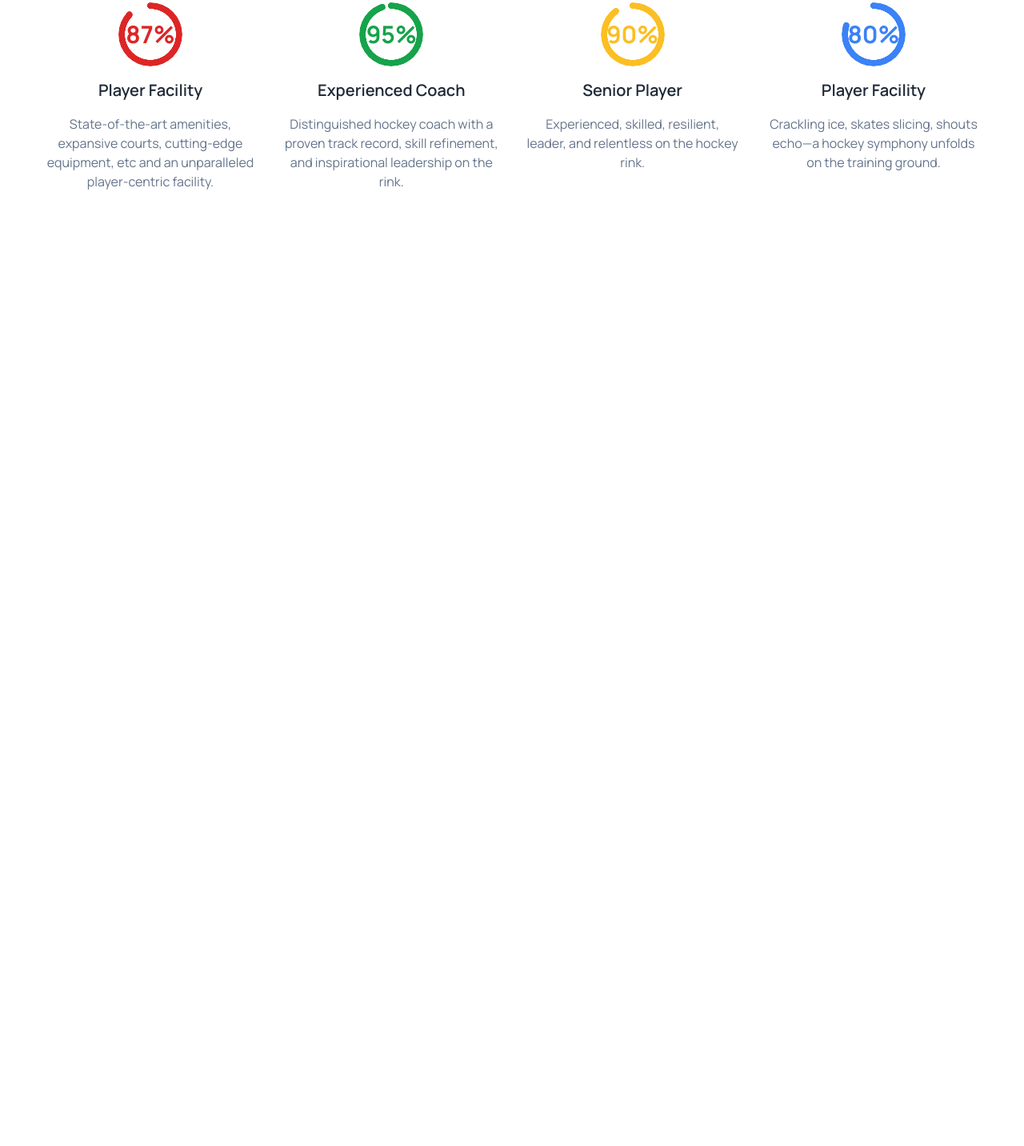
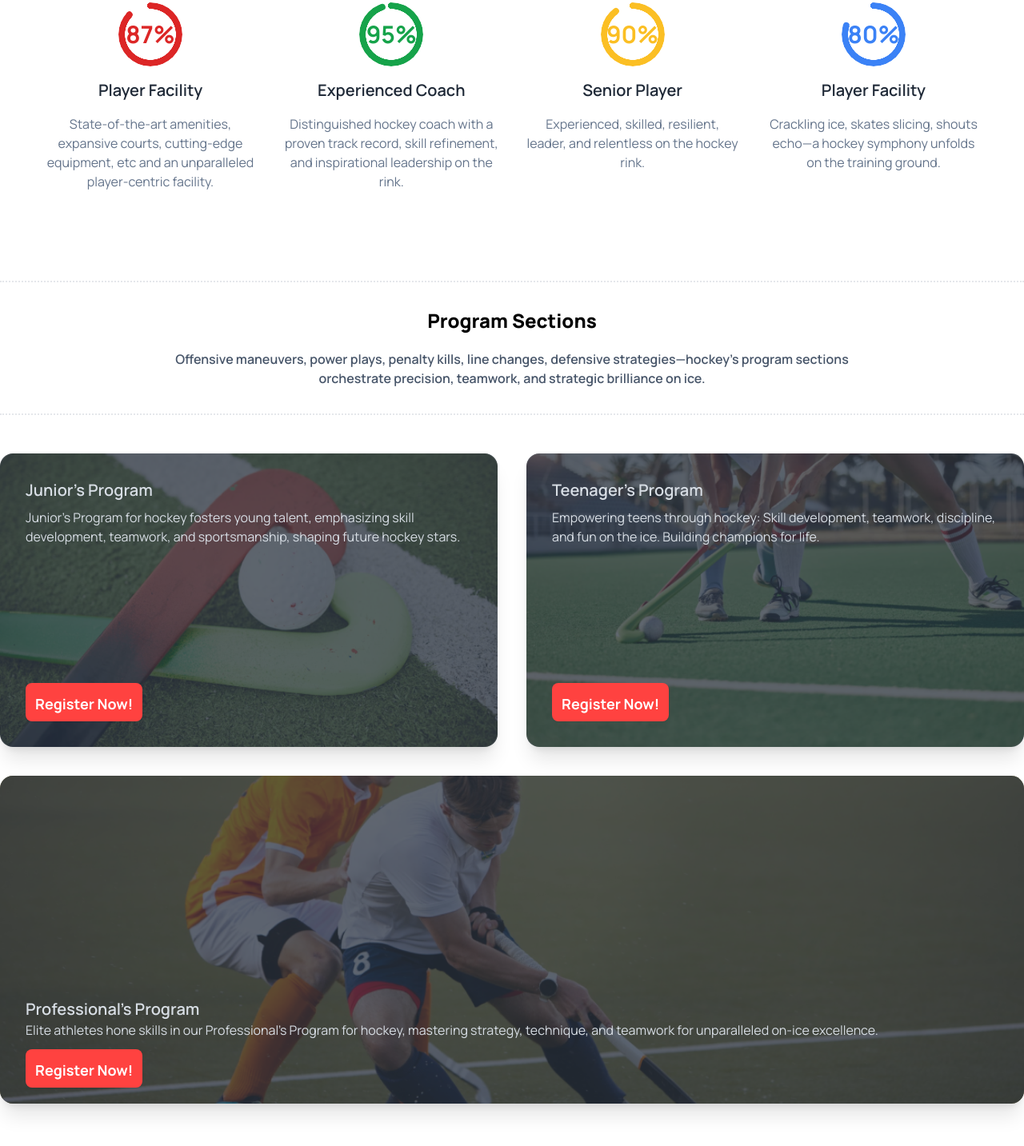
Before and after one commit to Ahmedturaj/B9A3-Hockeys, a plain HTML site: page index.html in a window 1280 px wide. Shown: the part 1001-2434 px from the top of the page at 80% size. Before the commit the page ends 1352 px from the top, so only its background shows below. Drawn offline with nearby package versions, Linux system fonts and the light colour scheme.

Commit message:
added Program Sections

```diff
--- a/index.html
+++ b/index.html
@@ -62,7 +62,7 @@
                 <div class="navbar-end gap-2">
                     <i class="fa-solid fa-magnifying-glass hidden md:block lg:block"></i>
                     <a
-                        class="btn bg-[#ff4240] text-lg p-3 text-center text-white hover:bg-red-500 hover:scale-105 hover:transition-all">Get
+                        class="btn border-0 font-bold bg-[#ff4240] text-lg p-3 text-center text-white hover:bg-red-500 hover:scale-105 hover:transition-all">Get
                         Ticket</a>
                 </div>
             </div>
@@ -121,29 +121,90 @@
             gap-y-4
             lg:gap-8">
                 <div class="text-center">
-                    <div class="radial-progress text-red-600 font-bold text-3xl" style="--value:87;" role="progressbar">87%</div>
+                    <div class="radial-progress text-red-600 font-bold text-3xl" style="--value:87;" role="progressbar">
+                        87%</div>
                     <h3 class="text-xl my-4 font-semibold">Player Facility</h3>
                     <p class="text-base text-slate-500">State-of-the-art amenities, expansive courts, cutting-edge
                         equipment, etc and an unparalleled player-centric facility.</p>
                 </div>
                 <div class="text-center">
-                    <div class="radial-progress text-green-600 font-bold text-3xl" style="--value:95;" role="progressbar">95%</div>
+                    <div class="radial-progress text-green-600 font-bold text-3xl" style="--value:95;"
+                        role="progressbar">95%</div>
                     <h3 class="text-xl my-4 font-semibold">Experienced Coach</h3>
                     <p class="text-base text-slate-500">Distinguished hockey coach with a proven track record, skill
                         refinement, and inspirational leadership on the rink.</p>
                 </div>
                 <div class="text-center">
-                    <div class="radial-progress text-amber-400 font-bold text-3xl" style="--value:90;" role="progressbar">90%</div>
+                    <div class="radial-progress text-amber-400 font-bold text-3xl" style="--value:90;"
+                        role="progressbar">90%</div>
                     <h3 class="text-xl my-4 font-semibold">Senior Player</h3>
                     <p class="text-base text-slate-500">Experienced, skilled, resilient, leader, and relentless on the
                         hockey rink.</p>
                 </div>
                 <div class="text-center">
-                    <div class="radial-progress text-blue-500 font-bold text-3xl" style="--value:80;" role="progressbar">80%</div>
+                    <div class="radial-progress text-blue-500 font-bold text-3xl" style="--value:80;"
+                        role="progressbar">80%</div>
                     <h3 class="text-xl my-4 font-semibold">Player Facility</h3>
                     <p class="text-base text-slate-500">Crackling ice, skates slicing, shouts echo—a hockey symphony
                         unfolds on the training ground.</p>
                 </div>
+            </div>
+        </section>
+
+        <!-- Program Sections -->
+        <section>
+            <div class="text-center border-y-2 border-dotted py-8 lg:px-48">
+                <h3 class="text-2xl font-extrabold text-black mb-5">Program Sections</h3>
+                <p class="text-base text-slate-600 font-semibold">Offensive maneuvers, power plays, penalty kills, line
+                    changes, defensive strategies—hockey's program sections orchestrate precision, teamwork, and
+                    strategic brilliance on ice.</p>
+            </div>
+            <!-- cards -->
+            <div class="grid grid-cols-1 lg:grid-cols-2 gap-9 mt-12">
+
+                <div class="card  shadow-xl image-full">
+                    <figure><img class="w-full" src="./Images/2.png" alt="Hockey sticks" /></figure>
+                    <div class="card-body">
+                        <h2 class="card-title">Junior's Program</h2>
+                        <p>Junior's Program for hockey fosters young talent, emphasizing skill development, teamwork,
+                            and sportsmanship, shaping future hockey stars.</p>
+                        <div class="card-actions justify-start">
+                            <button
+                                class="btn border-0 bg-[#ff4240] text-lg font-bold p-3 text-center text-white hover:bg-red-500 hover:scale-105 hover:transition-all">Register
+                                Now!</button>
+                        </div>
+                    </div>
+                </div>
+                <div class="card bg-base-100 shadow-xl image-full">
+                    <figure><img class="w-full" src="./Images/3.png" alt="Hockey sticks" /></figure>
+                    <div class="card-body">
+                        <h2 class="card-title">Teenager's Program</h2>
+                        <p>Empowering teens through hockey: Skill development, teamwork, discipline, and fun on the ice.
+                            Building champions for life.</p>
+                        <div class="card-actions justify-start">
+                            <button
+                                class="btn border-0 bg-[#ff4240] text-lg font-bold p-3 text-center text-white hover:bg-red-500 hover:scale-105 hover:transition-all">Register
+                                Now!</button>
+                        </div>
+                    </div>
+                </div>
+
+                <div class="card h-5/6 lg:col-span-2 bg-base-100 shadow-xl image-full">
+                    <figure><img class="w-full" src="./Images/4.png" alt="Hockey sticks" /></figure>
+                    <div class="card-body ">
+                        <div class="lg:absolute lg:bottom-5">
+                            <h2 class="card-title"> Professional's Program</h2>
+                            <p>Elite athletes hone skills in our Professional's Program for hockey, mastering strategy,
+                                technique, and teamwork for unparalleled on-ice excellence.</p>
+                            <div class="card-actions justify-start mt-3">
+                                <button
+                                    class="btn border-0 bg-[#ff4240] text-lg font-bold p-3 text-center text-white hover:bg-red-500 hover:scale-105 hover:transition-all">Register
+                                    Now!</button>
+                            </div>
+                        </div>
+                    </div>
+                </div>
+
             </div>
         </section>
     </main>
```
